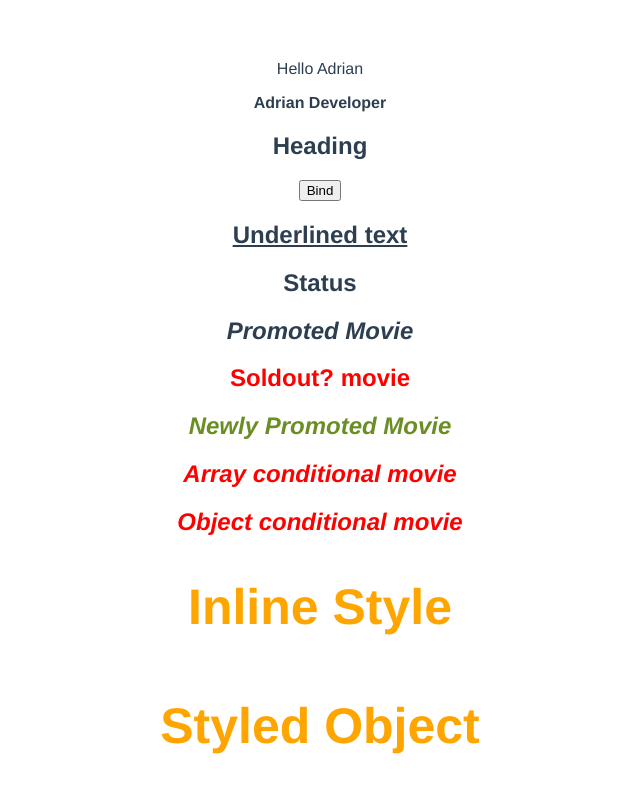
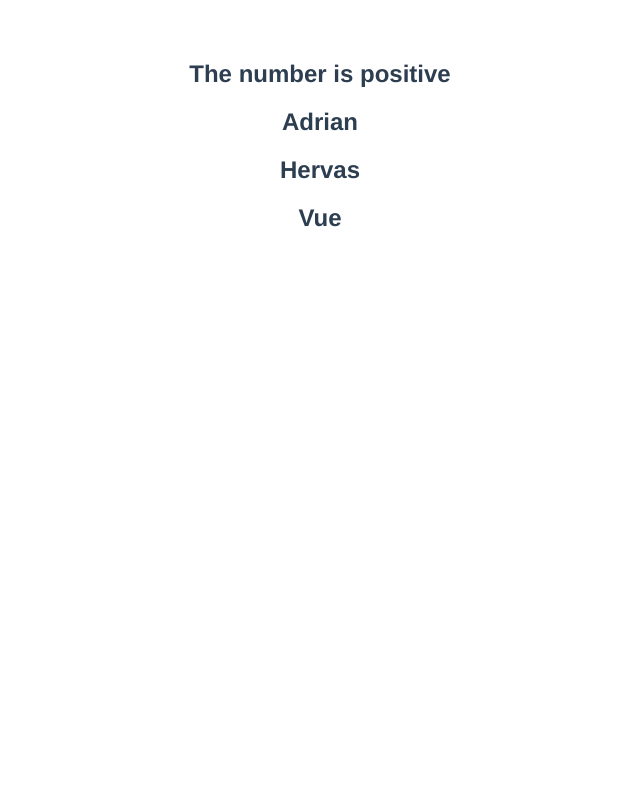
Before and after one commit to adrianhm13/learning-vue3, a Vue app in the folder hello-world/: page / in a window 1280 px wide. Shown: the top 792 px of the page, without its empty margins (320-960 px from the left). Built offline with nearby package versions, Linux system fonts and the light colour scheme.

Commit message:
Conditional Rendering

```diff
--- /dev/null
+++ b/hello-world/src/App copy.vue
@@ -0,0 +1,86 @@
+<template>
+  <div>
+    <p>{{ greet }} {{ name }}</p>
+    <div v-html="channel"></div>
+    <h2 :id="headingId">Heading</h2>
+    <button :disabled="isDisabled">Bind</button>
+    <h2 class="underline">Underlined text</h2>
+    <h2 :class="status">Status</h2>
+    <h2 :class="isPromoted && 'promoted'">Promoted Movie</h2>
+    <h2 :class="isSoldOut ? 'sold-out' : 'new'">Soldout? movie</h2>
+    <h2 :class="['new', 'promoted']">Newly Promoted Movie</h2>
+    <h2 :class="[isPromoted && 'promoted', isSoldOut ? 'sold-out' : 'new']">
+      Array conditional movie
+    </h2>
+    <h2
+      :class="{
+        promoted: isPromoted,
+        new: !isSoldOut,
+        'sold-out': isSoldOut,
+      }"
+    >
+      Object conditional movie
+    </h2>
+    <h2
+      :style="{
+        color: highlightColor,
+        fontSize: headerSize + 'px',
+      }"
+    >
+      Inline Style
+    </h2>
+    <h2 :style="headerStyleObject">Styled Object</h2>
+  </div>
+</template>
+
+<script>
+export default {
+  name: "App",
+  data() {
+    return {
+      greet: "Hello",
+      name: "Adrian",
+      channel: "<b>Adrian Developer</b>",
+      headingId: "heading",
+      isDisabled: false,
+      status: "success",
+      isPromoted: true,
+      isSoldOut: true,
+      highlightColor: "orange",
+      headerSize: 50,
+      headerStyleObject: {
+        color: "orange",
+        fontSize: "50px",
+        padding: "20px",
+      },
+    };
+  },
+};
+</script>
+
+<style>
+#app {
+  font-family: Avenir, Helvetica, Arial, sans-serif;
+  -webkit-font-smoothing: antialiased;
+  -moz-osx-font-smoothing: grayscale;
+  text-align: center;
+  color: #2c3e50;
+  margin-top: 60px;
+}
+
+.underline {
+  text-decoration: underline;
+}
+
+.promoted {
+  font-style: italic;
+}
+
+.new {
+  color: olivedrab;
+}
+
+.sold-out {
+  color: red;
+}
+</style>
--- a/hello-world/src/App.vue
+++ b/hello-world/src/App.vue
@@ -1,37 +1,15 @@
 <template>
   <div>
-    <p>{{ greet }} {{ name }}</p>
-    <div v-html="channel"></div>
-    <h2 v-bind:id="headingId">Heading</h2>
-    <button v-bind:disabled="isDisabled">Bind</button>
-    <h2 class="underline">Underlined text</h2>
-    <h2 v-bind:class="status">Status</h2>
-    <h2 v-bind:class="isPromoted && 'promoted'">Promoted Movie</h2>
-    <h2 v-bind:class="isSoldOut ? 'sold-out' : 'new'">Soldout? movie</h2>
-    <h2 v-bind:class="['new', 'promoted']">Newly Promoted Movie</h2>
-    <h2
-      v-bind:class="[isPromoted && 'promoted', isSoldOut ? 'sold-out' : 'new']"
-    >
-      Array conditional movie
-    </h2>
-    <h2
-      v-bind:class="{
-        promoted: isPromoted,
-        new: !isSoldOut,
-        'sold-out': isSoldOut,
-      }"
-    >
-      Object conditional movie
-    </h2>
-    <h2
-      v-bind:style="{
-        color: highlightColor,
-        fontSize: headerSize + 'px',
-      }"
-    >
-      Inline Style
-    </h2>
-    <h2 v-bind:style="headerStyleObject">Styled Object</h2>
+    <h2 v-if="num === 0">The number is zero</h2>
+    <h2 v-else-if="num < 0">The number is negative</h2>
+    <h2 v-else-if="num > 0">The number is positive</h2>
+    <h2 v-else>Not a number</h2>
+    <template v-if="display">
+    <h2>Adrian</h2>
+    <h2>Hervas</h2>
+    <h2>Vue</h2>
+    </template>
+
   </div>
 </template>
 
@@ -40,21 +18,8 @@
   name: "App",
   data() {
     return {
-      greet: "Hello",
-      name: "Adrian",
-      channel: "<b>Adrian Developer</b>",
-      headingId: "heading",
-      isDisabled: false,
-      status: "success",
-      isPromoted: true,
-      isSoldOut: true,
-      highlightColor: "orange",
-      headerSize: 50,
-      headerStyleObject: {
-        color: "orange",
-        fontSize: "50px",
-        padding: "20px",
-      },
+      num: 5,
+      display: true,
     };
   },
 };
@@ -69,20 +34,4 @@
   color: #2c3e50;
   margin-top: 60px;
 }
-
-.underline {
-  text-decoration: underline;
-}
-
-.promoted {
-  font-style: italic;
-}
-
-.new {
-  color: olivedrab;
-}
-
-.sold-out {
-  color: red;
-}
 </style>
```
